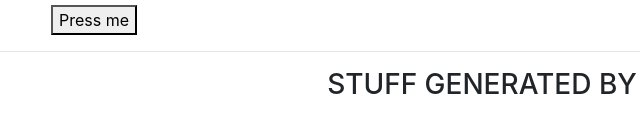
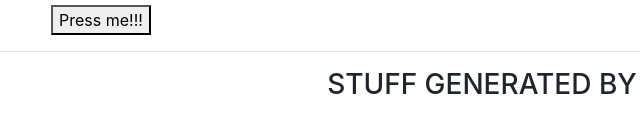
Before and after one commit to dingc2/Dummy-test-website-, a website: page index.html in a window 1280 px wide. Shown: the part 684-800 px from the top of the page, 34-674 px from the left. Drawn offline with nearby package versions, Linux system fonts and the light colour scheme.

Commit message:
fixed error in html and spec

```diff
--- a/index.html
+++ b/index.html
@@ -48,7 +48,7 @@
             </div>
             <div class="boxes box-2">
                 <h1 id="heading">Button 2</h1>
-                <button class="btn-2">Press me</button>
+                <button class="btn-2">Press me!!!</button>
             </div>
         </div>
         <section>
```
Also changed, not shown: cypress/e2e/spec.cy.js (+7 -2 lines).
